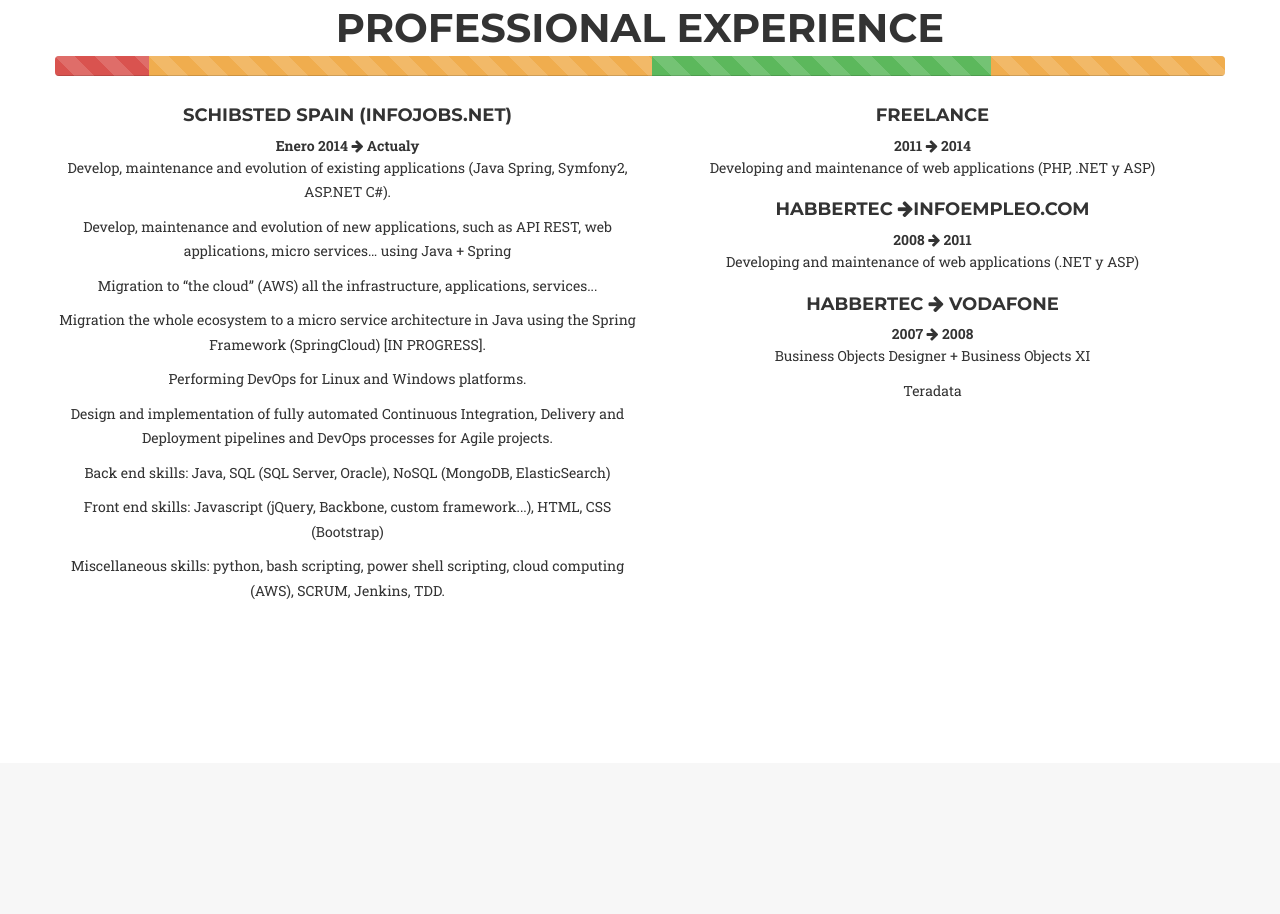
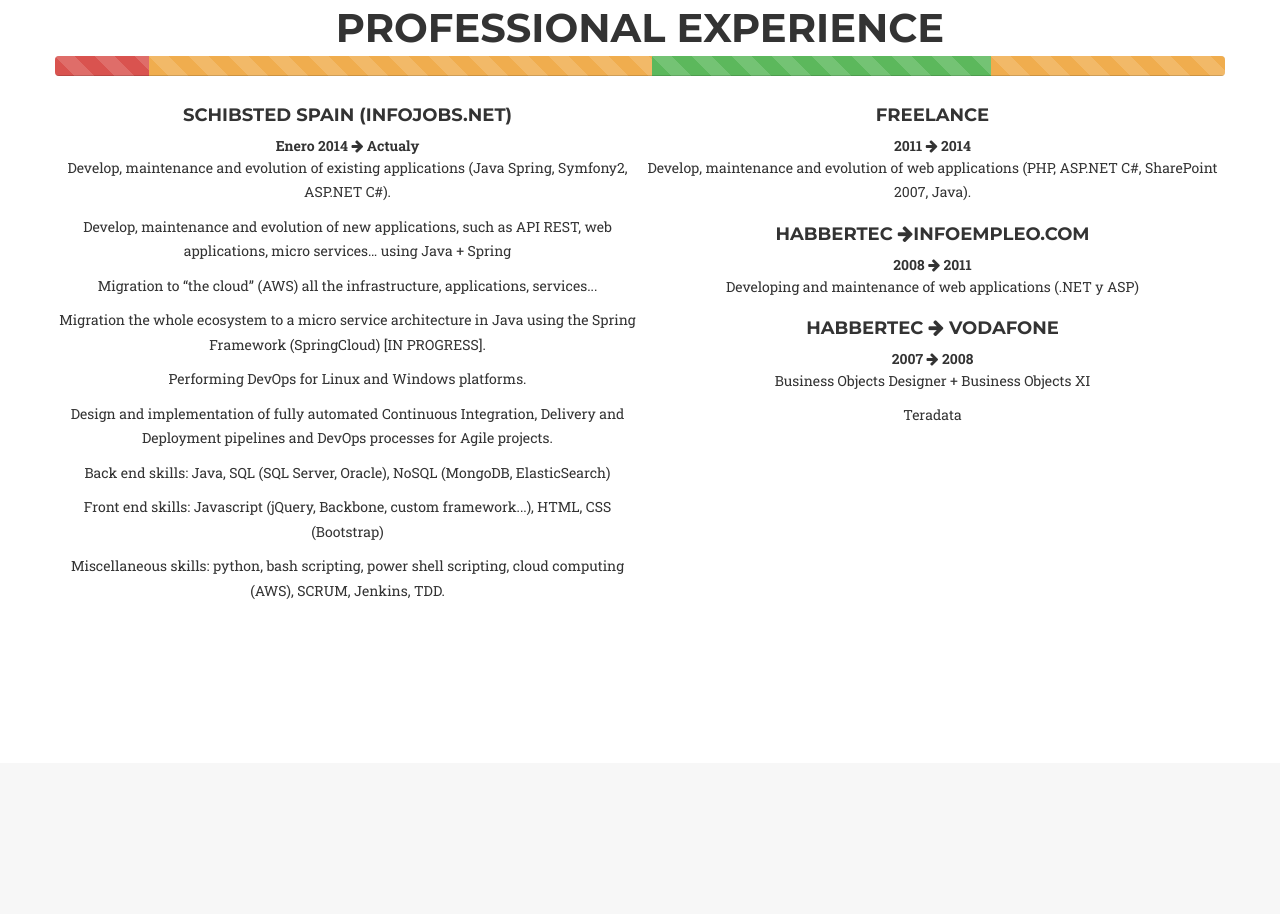
Before and after one commit to opeshm/mdominguez.net, a website: page cv.html in a window 1280 px wide. Shown: the part 1575-2489 px from the top of the page. Drawn offline with nearby package versions, Linux system fonts and the light colour scheme; a web font is replaced by a local one.

Commit message:
Reformat

```diff
--- a/cv.html
+++ b/cv.html
@@ -120,8 +120,7 @@
             <div class="row text-center">
               <h4>Schibsted Spain (Infojobs.net)</h4>
               <span>
-                <b>Enero 2014 <i class="fa fa-arrow-right ">
-                </i> Actualy</b>
+                <b>Enero 2014 <i class="fa fa-arrow-right "></i> Actualy</b>
               </span>
               <p>Develop, maintenance and evolution of existing applications (Java Spring, Symfony2, ASP.NET C#).</p>
               <p>Develop, maintenance and evolution of new applications, such as API REST, web applications, micro services… using Java + Spring</p>
@@ -138,27 +137,23 @@
             <div class="row text-center">
               <h4>Freelance</h4>
               <span>
-                <b>2011 <i class="fa fa-arrow-right ">
-                </i> 2014</b>
+                <b>2011 <i class="fa fa-arrow-right "></i> 2014</b>
               </span>
-              <p>Developing and maintenance of web applications (PHP, .NET y ASP)</p>
+              <p>Develop, maintenance and evolution of web applications (PHP, ASP.NET C#, SharePoint 2007, Java).</p>
             </div>
           </div>
           <div class="col-md-6 col-sm-6 portfolio-item">
             <div class="row text-center">
-              <h4>HabberTec <i class="fa fa-arrow-right ">
-              </i>Infoempleo.com</h4>
+              <h4>HabberTec <i class="fa fa-arrow-right "></i>Infoempleo.com</h4>
               <span>
-                <b>2008 <i class="fa fa-arrow-right ">
-                </i> 2011</b>
+                <b>2008 <i class="fa fa-arrow-right "></i> 2011</b>
               </span>
               <p>Developing and maintenance of web applications (.NET y ASP)</p>
             </div>
           </div>
           <div class="col-md-6 col-sm-6 portfolio-item">
             <div class="row text-center">
-              <h4>HabberTec <i class="fa fa-arrow-right ">
-              </i> Vodafone</h4>
+              <h4>HabberTec <i class="fa fa-arrow-right "></i> Vodafone</h4>
               <span>
                 <b>2007 <i class="fa fa-arrow-right ">
                 </i> 2008</b>
```
